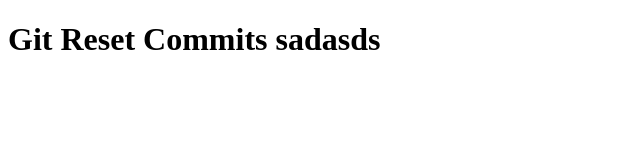
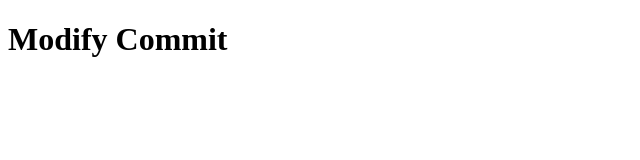
Before and after one commit to zharovskyi/GitTrainCommand, a plain HTML site: page index.html in a window 1280 px wide. Shown: the whole page, without its empty margins (0-640 px from the left). Drawn offline with Linux system fonts and the light colour scheme.

Commit message:
modigy commit

```diff
--- a/index.html
+++ b/index.html
@@ -7,6 +7,6 @@
     <title>Document</title>
 </head>
 <body>
-    <h1>Git Reset Commits sadasds</h1>
+    <h1>Modify Commit</h1>
 </body>
 </html>
```
